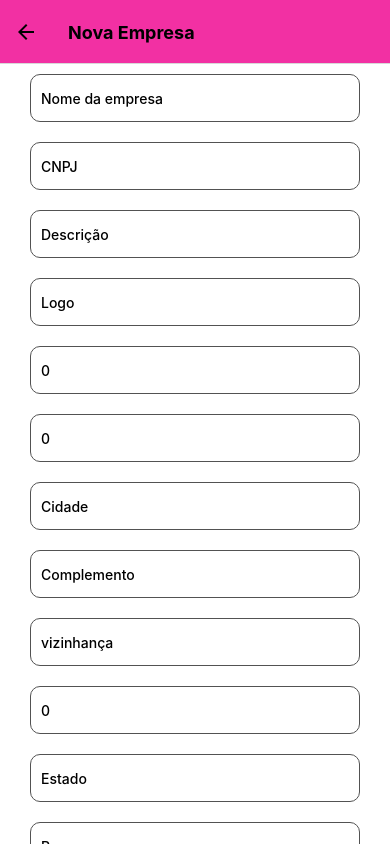
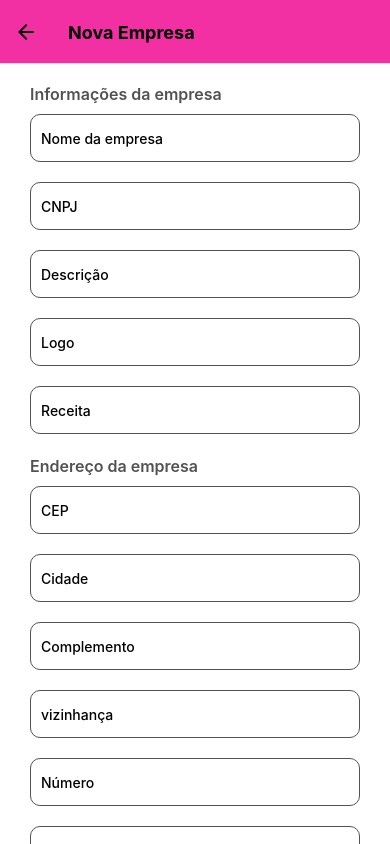
Before and after one commit to odaviribeiro/banQi, a React Native app: screen /NewCompany in a window 390 px wide. Built offline with nearby package versions, Linux system fonts and the light colour scheme; no server answers.

Commit message:
melhoria de espacos

```diff
--- a/src/components/InnerPage/index.tsx
+++ b/src/components/InnerPage/index.tsx
@@ -10,10 +10,14 @@ const InnerPage: React.FC<InnerPageI> = (props) => {
   const { children, disabledScrollView } = props;
 
   if (disabledScrollView) {
-    return <View style={{ flex: 1 }}>{children}</View>;
+    return <View style={{ flex: 1, paddingTop: 20 }}>{children}</View>;
   }
 
-  return <ScrollView style={{ paddingHorizontal: 30 }}>{children}</ScrollView>;
+  return (
+    <ScrollView style={{ paddingHorizontal: 30, flex: 1, paddingTop: 20 }}>
+      {children}
+    </ScrollView>
+  );
 };
 
 export default InnerPage;
--- a/src/components/Text/index.style.ts
+++ b/src/components/Text/index.style.ts
@@ -4,17 +4,22 @@ import styled from "styled-components/native";
 export interface IText {
   color?: string;
   fontSize?: string;
+  mt?: string;
+  fontWeight?: string;
 }
 
 const Text = styled.Text<IText>`
   color: ${({ color }) => color};
   font-size: ${({ fontSize }) => fontSize};
-  font-weight: 500;
+  font-weight: ${({ fontWeight }) => fontWeight};
+  margin-top: ${({ mt }) => mt};
 `;
 
 Text.defaultProps = {
   color: theme.colors.text,
-  fontSize: '16px'
+  fontSize: '16px',
+  fontWeight: '500',
+  mt: '0px',
 }
 
 export default Text;
--- a/src/pages/Company/Components/Header/index.tsx
+++ b/src/pages/Company/Components/Header/index.tsx
@@ -32,7 +32,7 @@ const Header: React.FC<IHeader> = ({ onChangeText }) => {
   );
 
   return (
-    <View style={{ paddingHorizontal: 30, paddingTop: 10 }}>
+    <View style={{ paddingHorizontal: 30 }}>
       {buttomNewCompany}
       <Input
         onChangeText={(value) => onChangeText(value)}
--- a/src/pages/Company/Form/index.tsx
+++ b/src/pages/Company/Form/index.tsx
@@ -8,6 +8,7 @@ import { cnpjRegex } from "@/utils/Regex/Cnpj";
 import { cepRegex } from "@/utils/Regex/Cep";
 import ButtomForm from "@/components/Buttom/ButtomForm";
 import InnerPage from "@/components/InnerPage";
+import Text from "@/components/Text";
 
 function Form({ handleSubmitForm, initialValues }: IForm<any>) {
   const { handleSubmit, handleChange, values, touched, errors, setFieldValue } =
@@ -22,6 +23,7 @@ function Form({ handleSubmitForm, initialValues }: IForm<any>) {
 
   return (
     <InnerPage>
+      <Text fontWeight="600">Informações da empresa</Text>
       <Input
         onChangeText={handleChange("name")}
         value={values.name}
@@ -60,15 +62,18 @@ function Form({ handleSubmitForm, initialValues }: IForm<any>) {
 
       <Input
         onChangeText={handleChange("revenue")}
-        value={String(values.revenue)}
+        value={String(values.revenue || "")}
         placeholder="Receita"
         autoCapitalize="none"
         error={!!touched.revenue && !!errors.revenue}
         msgErro={errors.revenue}
       />
+      <Text mt="12px" fontWeight="600">
+        Endereço da empresa
+      </Text>
       <Input
         onChangeText={(value) => setFieldValue("address.zip", cepRegex(value))}
-        value={String(values.address?.zip)}
+        value={String(values.address?.zip || "")}
         placeholder="CEP"
         autoCapitalize="none"
         error={!!touched.address?.zip && !!errors.address?.zip}
@@ -100,7 +105,7 @@ function Form({ handleSubmitForm, initialValues }: IForm<any>) {
 
       <Input
         onChangeText={handleChange("address.number")}
-        value={String(values.address?.number)}
+        value={String(values.address?.number || "")}
         keyboardType="numeric"
         placeholder="Número"
         autoCapitalize="none"
```
